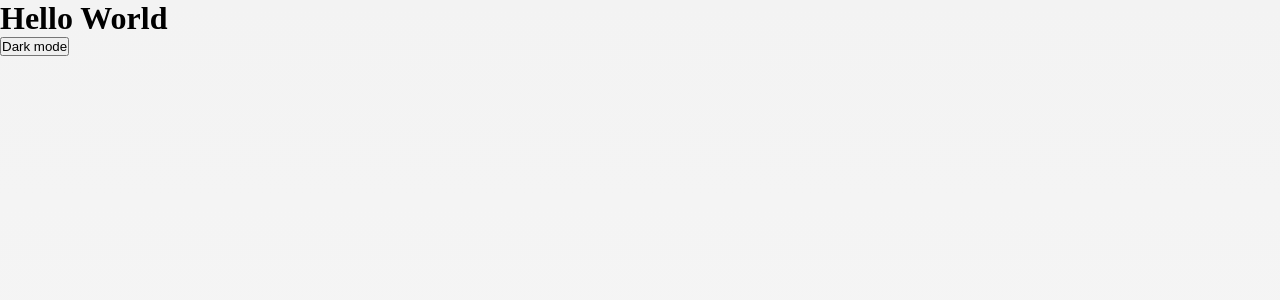
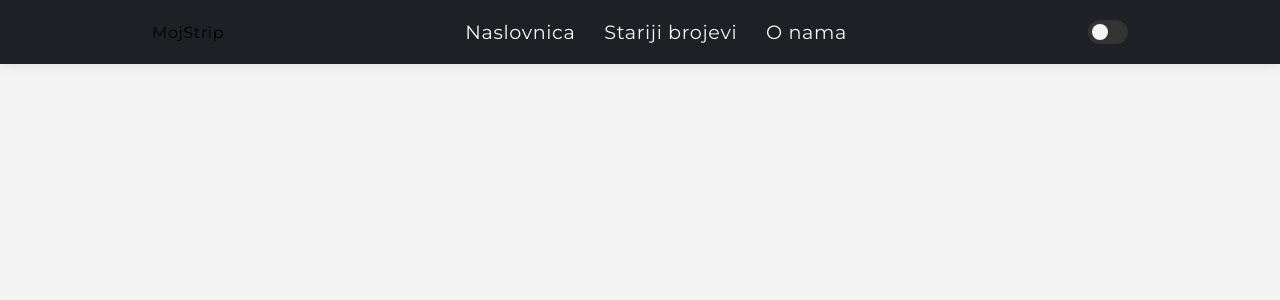
Before and after one commit to kajgod/mojstrip, a Next.js app in the folder mojstrip/: page / in a window 1280 px wide. Shown: the top 300 px of the page. Built offline with nearby package versions, Linux system fonts and the light colour scheme.

Commit message:
add basic navigation components

```diff
--- /dev/null
+++ b/mojstrip/components/Navigation.scss
@@ -0,0 +1,51 @@
+.navigation {
+  position: fixed;
+  top: 0;
+  left: 0;
+  width: 100%;
+  height: var(--nav-height);
+  background: var(--foreground-color);
+  box-shadow: 0 0 0.75rem rgba(0, 0, 0, 0.1);
+  z-index: 100;
+  font-family: Montserrat, sans-serif;
+  transition: transform 75ms ease-in;
+  nav {
+    height: var(--nav-height);
+    display: flex;
+    align-items: center;
+    justify-content: space-between;
+    padding: 0 1.5rem;
+    .logo {
+      display: flex;
+      align-items: center;
+    }
+    .nav-links {
+      display: flex;
+      align-items: center;
+      list-style: none;
+      .nav-link {
+        font-size: 1.2rem;
+        font-weight: 500;
+        color: var(--white);
+        a {
+          padding: 0 0.75em;
+          display: inline-block;
+          line-height: var(--nav-height);
+          transition: background-color 150ms ease-in;
+          &:hover {
+            background-color: var(--highlight-color);
+          }
+        }
+      }
+    }
+  }
+  &.hidden {
+    transform: translate3d(0, calc(-1 * var(--nav-height)), 0);
+  }
+}
+
+.dark {
+  .navigation {
+    background: var(--black);
+  }
+}
--- /dev/null
+++ b/mojstrip/components/Navigation.tsx
@@ -0,0 +1,32 @@
+import Link from "next/link";
+import { IToggleDark } from "./ToggleDark";
+
+interface INavigation {
+  Toggler: ({ colorMode, toggleDarkMode }: IToggleDark) => JSX.Element;
+  colorMode: string;
+  toggleDarkMode: () => void;
+}
+
+const Navigation = ({ Toggler, toggleDarkMode, colorMode }: INavigation) => (
+  <div className="navigation">
+    <nav className="container">
+      <div className="logo">
+        <Link href="/">MojStrip</Link>
+      </div>
+      <ul className="nav-links">
+        <li className="nav-link">
+          <Link href="/">Naslovnica</Link>
+        </li>
+        <li className="nav-link">
+          <Link href="/arhiva">Stariji brojevi</Link>
+        </li>
+        <li className="nav-link">
+          <Link href="/mojstrip">O nama</Link>
+        </li>
+      </ul>
+      <Toggler toggleDarkMode={toggleDarkMode} colorMode={colorMode} />
+    </nav>
+  </div>
+);
+
+export default Navigation;
--- /dev/null
+++ b/mojstrip/components/ToggleDark.scss
@@ -0,0 +1,46 @@
+.toggle-dark {
+  width: 40px;
+  display: block;
+  .hidden {
+    clip: rect(0 0 0 0);
+    height: 1px;
+    overflow: hidden;
+    position: absolute;
+    white-space: nowrap;
+    width: 1px;
+  }
+  .toggle {
+    height: 24px;
+    width: 40px;
+    background: var(--black);
+    border-radius: 12px;
+    padding: 4px;
+    position: relative;
+    margin: auto;
+    cursor: pointer;
+    &::before {
+      content: "";
+      display: block;
+      height: 16px;
+      width: 16px;
+      border-radius: 8px;
+      background: var(--white);
+      position: absolute;
+      z-index: 2;
+      transform: translate3d(0, 0, 0);
+      transition: transform 150ms ease-in-out;
+    }
+    &.enabled {
+      color: var(--black);
+      background-color: var(--background-color);
+      &::before {
+        transform: translate3d(16px, 0, 0);
+      }
+    }
+    input {
+      position: absolute;
+      top: 0;
+      opacity: 0;
+    }
+  }
+}
--- /dev/null
+++ b/mojstrip/components/ToggleDark.tsx
@@ -0,0 +1,22 @@
+export interface IToggleDark {
+  colorMode: string;
+  toggleDarkMode: () => void;
+}
+
+const ToggleDark = ({ colorMode, toggleDarkMode }: IToggleDark) => {
+  return (
+    <label className="toggle-dark" htmlFor="toggle">
+      <div className={`toggle ${colorMode == "dark" ? "enabled" : "disabled"}`}>
+        <span className="hidden">Toggle Dark Mode</span>
+        <input
+          id="toggle"
+          type="checkbox"
+          checked={colorMode == "dark"}
+          onChange={toggleDarkMode}
+        />
+      </div>
+    </label>
+  );
+};
+
+export default ToggleDark;
--- a/mojstrip/pages/index.tsx
+++ b/mojstrip/pages/index.tsx
@@ -1,24 +1,28 @@
 import classnames from "classnames";
 import Head from "next/head";
+import Navigation from "../components/Navigation";
+import ToggleDark from "../components/ToggleDark";
 import { useDarkMode } from "../svc/service";
 
 export default function Home() {
   const { colorMode, toggleDarkMode, isMounted } = useDarkMode();
-  console.log("indeX", colorMode);
   return (
     <>
       <Head>
-        <title>Create Next App</title>
-        <meta name="description" content="Generated by create next app" />
+        <title>MojStrip</title>
+        <meta name="description" content="Strip časopis" />
         <meta name="viewport" content="width=device-width, initial-scale=1" />
-        <link rel="icon" href="/favicon.ico" />
+        <link rel="icon" href="/favicon.png" />
       </Head>
       <div
         id="mojstrip"
         className={classnames(colorMode, isMounted && "loaded")}
       >
-        <h1>Hello World</h1>
-        <button onClick={toggleDarkMode}>Dark mode</button>
+        <Navigation
+          Toggler={ToggleDark}
+          colorMode={colorMode}
+          toggleDarkMode={toggleDarkMode}
+        />
       </div>
     </>
   );
--- a/mojstrip/styles/globals.scss
+++ b/mojstrip/styles/globals.scss
@@ -2,18 +2,24 @@
   --page-background-color: linear-gradient(0deg, #f7f7f7, #f3f3f3);
   --background-color: #fff;
   --foreground-color: #1e2026;
-  --highlight-color: #9F111B
+  --highlight-color: #9f111b;
 }
 
 @mixin dark-theme {
   --page-background-color: linear-gradient(0deg, #1e2026, #141518);
   --background-color: #1e2026;
   --foreground-color: #fff;
-  --highlight-color: #9F111B
+  --highlight-color: #9f111b;
 }
+
+@import url("https://fonts.googleapis.com/css2?family=IBM+Plex+Mono:ital@0;1&family=Montserrat&display=swap");
 
 :root {
   @include light-theme;
+  --black: #333333;
+  --white: #f5f5f5;
+  --page-width: 1024px;
+  --nav-height: 4rem;
 }
 
 @media (prefers-color-scheme: dark) {
@@ -45,6 +51,9 @@ body {
   overflow-x: hidden;
   min-height: 100vh;
   background: var(--page-background-color);
+  font-weight: 400;
+  letter-spacing: 0.04rem;
+  font-family: "IBM Plex Mono", monospace;
 }
 
 #mojstrip {
@@ -62,3 +71,11 @@ a {
   color: inherit;
   text-decoration: none;
 }
+
+.container {
+  max-width: var(--page-width);
+  margin: 0 auto;
+}
+
+@import "../components/Navigation.scss";
+@import "../components/ToggleDark.scss";
--- a/mojstrip/svc/service.tsx
+++ b/mojstrip/svc/service.tsx
@@ -2,11 +2,8 @@ import { useState, useEffect } from "react";
 import { setSingleDataLine, getSingleDataLine } from "./user";
 
 export function useDarkMode() {
-  console.log("getSignleDataLine", getSingleDataLine("colorMode"));
   const [colorMode, setColorMode] = useState(getSingleDataLine("colorMode"));
   const [isMounted, setIsMounted] = useState(false);
-
-  console.log("service!", colorMode);
 
   const setAndStoreColorMode = (mode: string) => {
     setSingleDataLine("colorMode", mode);
@@ -29,7 +26,7 @@ export function useDarkMode() {
     }
     // show page
     setIsMounted(true);
-  }, []);
+  }, [colorMode]);
 
   const toggleDarkMode = () =>
     ["dark", ""].includes(colorMode)
```
Also changed, not shown: mojstrip/public/favicon.png (added).
